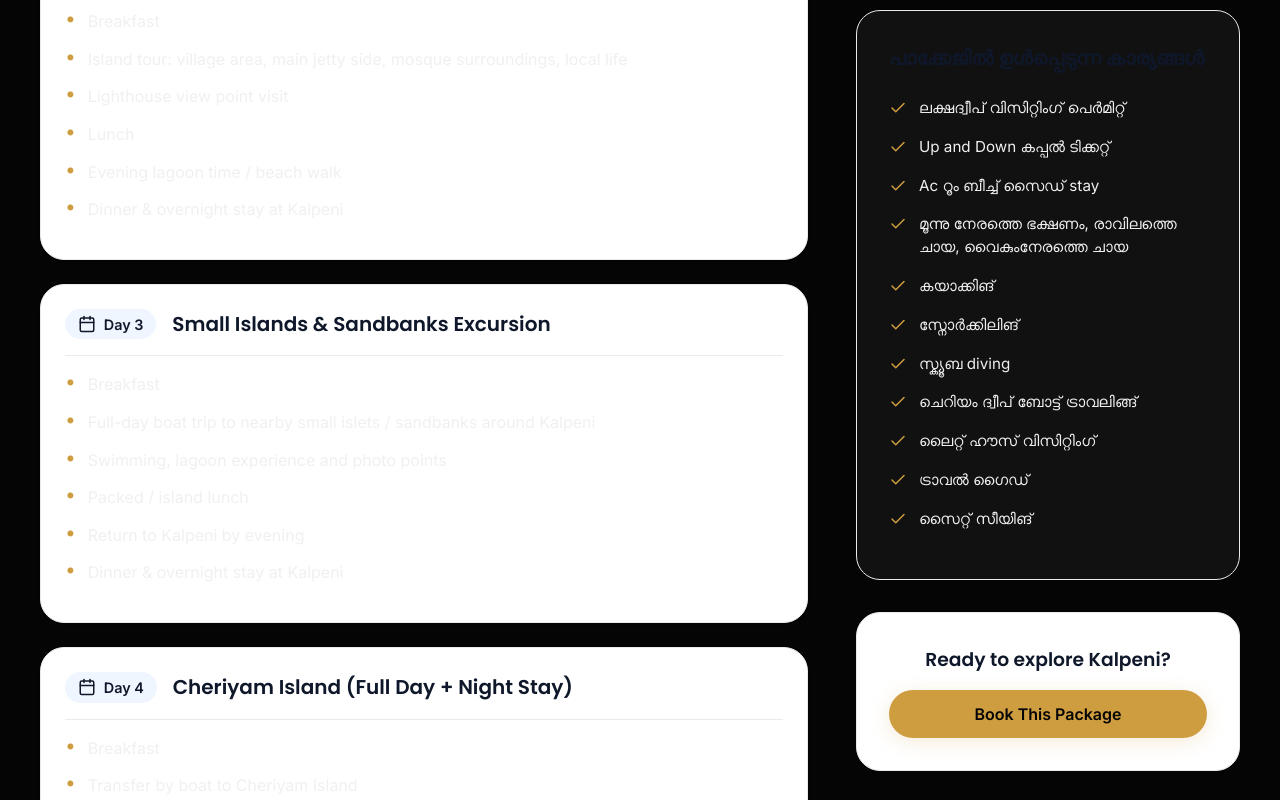
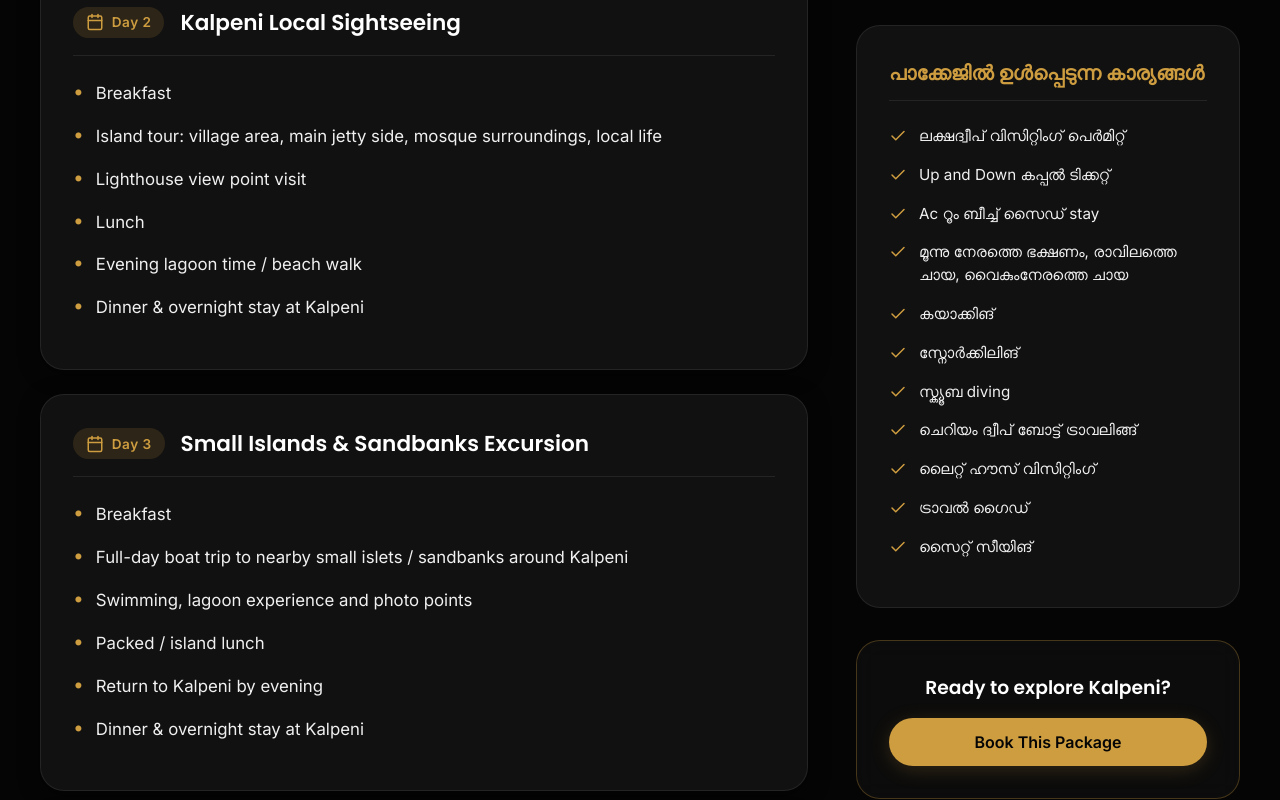
Before and after one commit to teamtwingle-sketch/ruha-holidays, a Next.js app: page /kalpeni-island in a window 1280 px wide. Shown: the part 1120-1920 px from the top of the page. Built offline with nearby package versions, Linux system fonts and the light colour scheme.

Commit message:
fix: update Kalpeni image and visibility

```diff
--- a/src/app/kalpeni-island/page.module.css
+++ b/src/app/kalpeni-island/page.module.css
@@ -12,13 +12,13 @@
     align-items: center;
     justify-content: center;
     text-align: center;
-    color: white;
+    color: var(--color-white);
 }
 
 .overlay {
     position: absolute;
     top: 0; left: 0; right: 0; bottom: 0;
-    background: linear-gradient(to bottom, rgba(0,0,0,0.6), rgba(0,0,0,0.3));
+    background: linear-gradient(to bottom, rgba(5,5,5,0.7), rgba(5,5,5,0.3), var(--color-bg));
     z-index: 1;
 }
 
@@ -48,7 +48,7 @@
 }
 
 .note {
-    color: var(--color-text-light, gray);
+    color: var(--color-text-muted);
     font-size: 0.9rem;
     margin-bottom: 2rem;
     font-style: italic;
@@ -61,26 +61,26 @@
 }
 
 .dayCard {
-    background: var(--color-white, #fff);
-    border: 1px solid var(--color-border, #eaeaea);
-    border-radius: var(--radius-lg, 12px);
-    padding: 1.5rem;
-    box-shadow: var(--shadow-sm, 0 1px 3px rgba(0,0,0,0.1));
+    background: var(--color-surface);
+    border: 1px solid var(--glass-border);
+    border-radius: var(--radius-lg);
+    padding: 2rem;
+    box-shadow: var(--shadow-soft);
 }
 
 .dayHeader {
     display: flex;
     align-items: center;
     gap: 1rem;
-    margin-bottom: 1rem;
-    border-bottom: 1px solid var(--color-border, #eaeaea);
+    margin-bottom: 1.5rem;
+    border-bottom: 1px solid var(--glass-border);
     padding-bottom: 1rem;
 }
 
 .dayHeader h3 {
-    font-family: var(--font-heading, inherit);
-    color: var(--color-primary, #0f172a);
-    font-size: 1.25rem;
+    font-family: var(--font-heading);
+    color: var(--color-white);
+    font-size: 1.35rem;
     margin: 0;
 }
 
@@ -88,12 +88,13 @@
     display: flex;
     align-items: center;
     gap: 0.5rem;
-    background: var(--color-primary-light, #eff6ff);
-    color: var(--color-primary, #0f172a);
+    background: var(--color-gold-dim);
+    color: var(--color-gold);
     padding: 0.4rem 0.8rem;
-    border-radius: var(--radius-full, 9999px);
+    border-radius: var(--radius-xl);
     font-weight: 600;
-    font-size: 0.9rem;
+    font-size: 0.85rem;
+    letter-spacing: 0.5px;
 }
 
 .activityList {
@@ -106,15 +107,16 @@
     display: flex;
     align-items: flex-start;
     gap: 0.75rem;
-    margin-bottom: 0.75rem;
-    color: var(--color-text, #333);
+    margin-bottom: 1rem;
+    color: var(--color-text);
     line-height: 1.6;
+    font-size: 1.05rem;
 }
 
 .bullet {
-    color: var(--color-gold, #cca052);
+    color: var(--color-gold);
     font-size: 1.2rem;
-    line-height: 1;
+    line-height: 1.2;
 }
 
 .sidebar {
@@ -124,27 +126,24 @@
 }
 
 .inclusionCard {
-    background: var(--color-primary, #0f172a);
-    color: var(--color-white, #fff);
+    background: var(--color-surface);
+    color: var(--color-text);
     padding: 2rem;
-    border-radius: var(--radius-lg, 12px);
+    border-radius: var(--radius-lg);
+    border: 1px solid var(--glass-border);
 }
 
 .inclusionCard h3 {
-    font-family: var(--font-heading, inherit);
+    font-family: var(--font-heading);
     margin-bottom: 1.5rem;
     font-size: 1.25rem;
-    color: var(--color-white, #fff);
+    color: var(--color-gold);
+    border-bottom: 1px solid var(--glass-border);
+    padding-bottom: 0.75rem;
 }
 
 .malayalamCard {
-    background: var(--color-surface, #f8fafc);
-    color: var(--color-text, #333);
-    border: 1px solid var(--color-border, #eaeaea);
-}
-
-.malayalamCard h3 {
-    color: var(--color-primary, #0f172a);
+    background: var(--color-surface);
 }
 
 .checkList {
@@ -160,24 +159,27 @@
     margin-bottom: 1rem;
     font-size: 0.95rem;
     line-height: 1.5;
+    color: var(--color-text);
 }
 
 .checkIcon {
-    color: var(--color-gold, #cca052);
+    color: var(--color-gold);
     flex-shrink: 0;
     margin-top: 2px;
 }
 
 .bookCard {
-    background: var(--color-background, #fff);
+    background: var(--glass-bg);
     padding: 2rem;
-    border-radius: var(--radius-lg, 12px);
-    border: 1px solid var(--color-border, #eaeaea);
+    border-radius: var(--radius-lg);
+    border: 1px solid var(--glass-border-gold);
     text-align: center;
+    backdrop-filter: blur(12px);
+    -webkit-backdrop-filter: blur(12px);
 }
 
 .bookCard h3 {
-    font-family: var(--font-heading, inherit);
-    color: var(--color-primary, #0f172a);
+    font-family: var(--font-heading);
+    color: var(--color-white);
     margin-bottom: 1rem;
 }
--- a/src/app/kalpeni-island/page.tsx
+++ b/src/app/kalpeni-island/page.tsx
@@ -48,7 +48,7 @@ export default function KalpeniIsland() {
     <>
       <Navbar />
       <main className={styles.main}>
-        <section className={styles.hero} style={{ backgroundImage: `url('https://images.unsplash.com/photo-1599059047248-cb755e14f0cb?q=80&w=2000&auto=format&fit=crop')` }}>
+        <section className={styles.hero} style={{ backgroundImage: `url('/kalpeni.png')` }}>
             <div className={styles.overlay}></div>
             <div className={`container ${styles.heroContent}`}>
                 <motion.h1
--- a/src/components/home/Packages.tsx
+++ b/src/components/home/Packages.tsx
@@ -11,7 +11,7 @@ const PACKAGES = [
     duration: '5 Nights / 6 Days',
     highlights: 'Beaches, Lagoons, & Cheriyam Camp',
     price: 'Contact Us',
-    image: 'https://images.unsplash.com/photo-1599059047248-cb755e14f0cb?q=80&w=2000&auto=format&fit=crop',
+    image: '/kalpeni.png',
     link: '/kalpeni-island'
   },
   {
```
Also changed, not shown: public/kalpeni.png (added).
